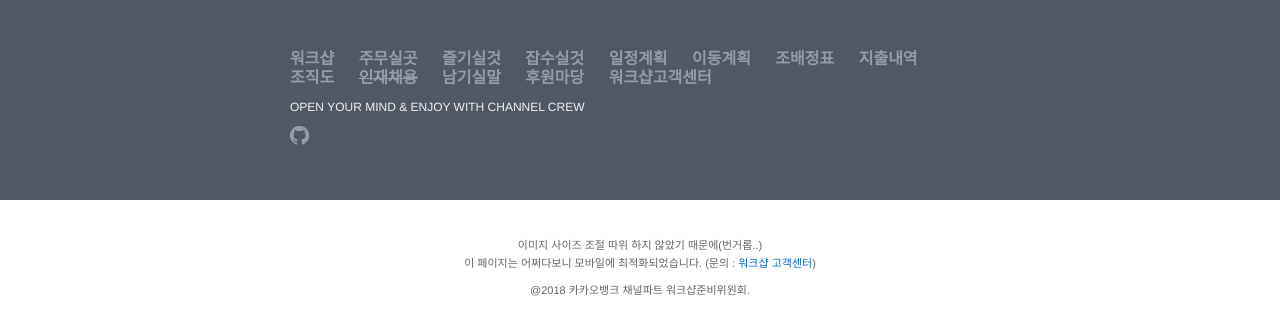
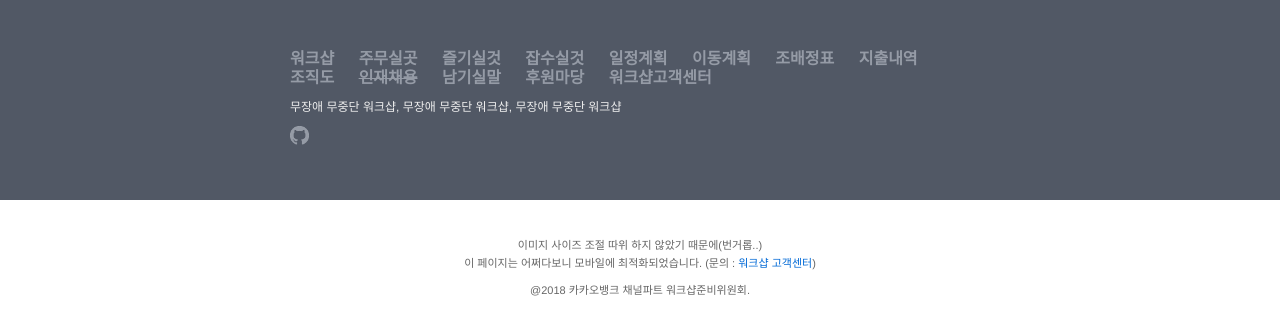
Before and after one commit to HighLvRiver/Kabang.Channel.WPC, a Jekyll site: the page built from archive.html, in a window 1280 px wide. Shown: the top 335 px of the page. Built offline with Jekyll 4.4.1, drawn with Linux system fonts in a browser that asks for light colours.

Commit message:
Update _config.yml

```diff
--- a/_config.yml
+++ b/_config.yml
@@ -1,6 +1,6 @@
 # Site settings
 title: 채널파트 워크샵준비위원회
-motto: OPEN YOUR MIND & ENJOY WITH CHANNEL CREW
+motto: 무장애 무중단 워크샵, 무장애 무중단 워크샵, 무장애 무중단 워크샵
 email: jayden.yoo@kakaobank.com
 description: 내래, 인민의 워크샵을 보여주가써 # this means to ignore newlines until "baseurl:"
 
```
